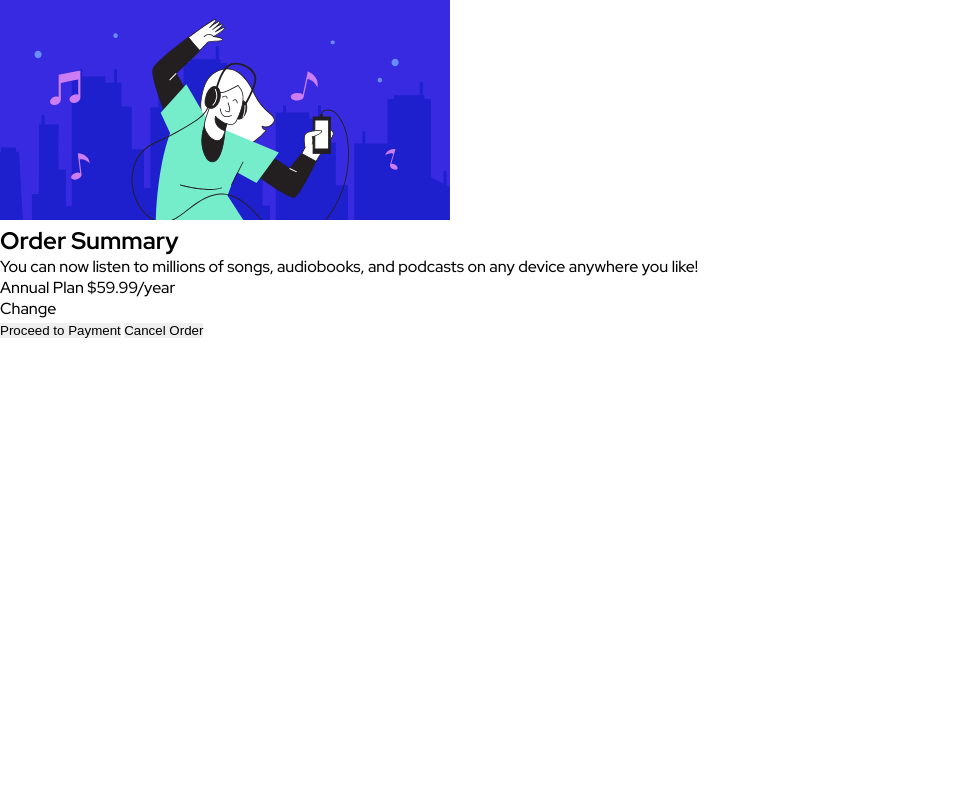
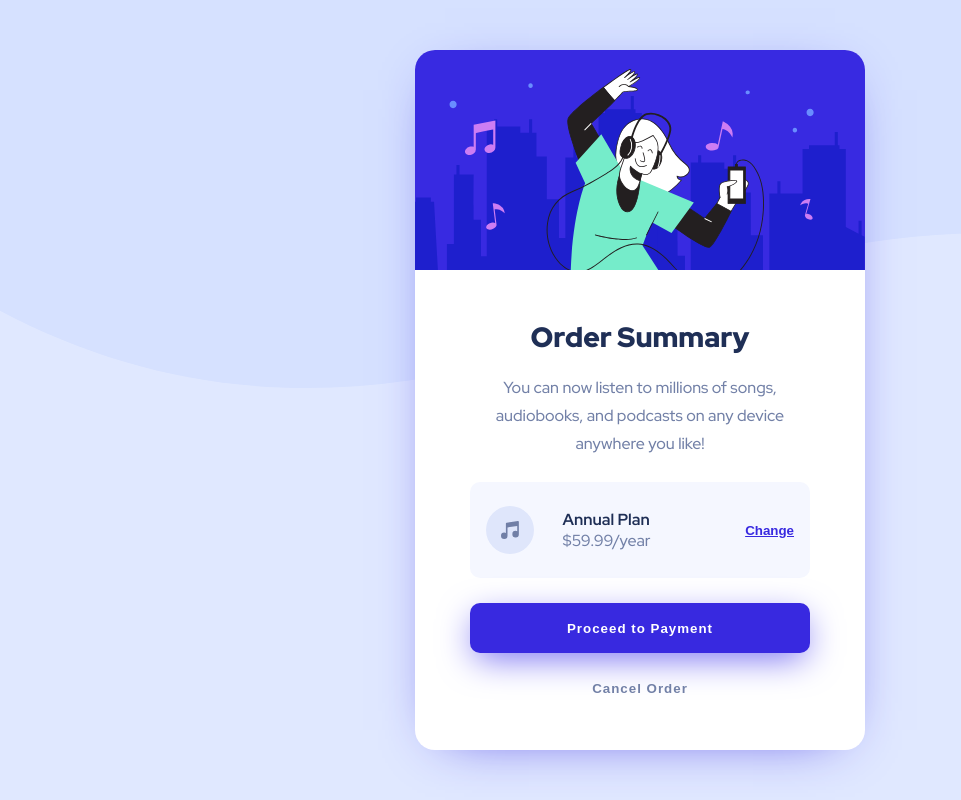
Before and after one commit to jfan-dev/order-summary-component-main, a plain HTML site: page index.html in a window 1280 px wide. Shown: the whole page, without its empty margins (0-961 px from the left). Drawn offline with Linux system fonts and the light colour scheme.

Commit message:
did all the project in a slipyslope

```diff
--- a/index.html
+++ b/index.html
@@ -16,15 +16,19 @@
   <main>
     <section class="card">
       <img src="images/illustration-hero.svg" alt="Picture of a girl vibing with music">
+
       <h1>Order Summary</h1>
       <p class="description">You can now listen to millions of songs, audiobooks, and podcasts on any
         device anywhere you like!
       </p>
       <article class="offer">
-        Annual Plan
-        $59.99/year
+        <img src="images/icon-music.svg" alt="">
+        <div class="plan_type">
+          <p class="bold">Annual Plan</p>
+          $59.99/year
+        </div>
+        <button class="change">Change</button>
       </article>
-      Change
       <article class="buttons">
         <button class="payment">Proceed to Payment</button>
         <button class="cancel">Cancel Order</button>
--- a/styles.css
+++ b/styles.css
@@ -9,7 +9,7 @@ box-sizing: border-box;
 }
 
 /* Color Pallet */
-:root{
+:root {
 
     /* ### Primary*/
 
@@ -24,4 +24,156 @@ box-sizing: border-box;
 
     /* FONT FAMILY */
     font-family: 'Red Hat Display', sans-serif;
+    color: var(--DESATURATEDBLUE);
 }
+
+body {
+    background-color: var(--PALEBLUE);
+        background-image: url("images/pattern-background-mobile.svg");
+        background-repeat: no-repeat;
+        background-size: cover;
+}
+
+.card {
+    border-radius: 20px;
+    height: 568px;
+    width: 327px;
+
+    left: 50%;
+    position: absolute;
+    top: 50%;
+    transform: translate(-50%, -50%);
+
+    background-color: white;
+
+    align-items: center;
+    display: flex;
+    flex-flow: column;
+}
+
+img {
+    border-radius: 20px 20px 0 0;
+    max-width: 100%;
+}
+
+h1 {
+    color: var(--DARKBLUE);
+    font-size: 23px;
+    font-weight: 900;
+    margin-bottom: 18px;
+    margin-top: 32px;
+}
+
+p.description {
+    color: var(--DESATURATEDBLUE);
+    line-height: 24px;
+    margin-bottom: 24px;
+    text-align: center;
+    width: 270px;
+
+}
+
+.offer {
+    align-items: center;
+    background-color: var(--VERYPALEBLUE);
+    border-radius: 10px;
+    display: flex;
+    height: 80px;
+    justify-content: space-between;
+    margin-bottom: 25px;
+    padding: 16px;
+    width: 280px;
+}
+
+
+.plan_type {
+    display: flex;
+    flex-flow: column;
+    transform: translateX(-15px);
+}
+
+.bold {
+    color: var(--DARKBLUE);
+    font-weight: 700;
+}
+
+button.change {
+    background: none;
+    color: var(--BRIGHTBLUE);
+    font-weight: 700;
+    text-decoration: underline;
+}
+
+.buttons {
+    display: flex;
+    flex-flow: column;
+}
+
+button.payment {
+    background-color: var(--BRIGHTBLUE);
+    border-radius: 10px;
+    box-shadow: 0 10px 35px -5px hsl(244, 84%, 69%);
+    color: white;
+    font-weight: 900;
+    height: 50px;
+    letter-spacing: 1px;
+    width: 280px;
+}
+
+button.cancel {
+    background-color: transparent;
+    color: var(--DESATURATEDBLUE);
+    font-weight: 900;
+    height: 70px;
+    justify-self: center;
+    letter-spacing: 1px;
+}
+
+
+@media screen and (min-width: 1080px) {
+    body {
+        background-color: var(--PALEBLUE);
+        background-image: url("images/pattern-background-desktop.svg");
+        background-repeat: no-repeat;
+        background-size: cover;
+    }
+
+    .card {
+        height: 700px;
+        width: 450px;
+        box-shadow: 0 10px 55px -30px var(--BRIGHTBLUE);
+    }
+
+
+    .offer {
+        width: 340px;
+        height: 96px;
+        margin-bottom: 25px;
+    }
+
+    .plan_type {
+        transform: translateX(-33px);
+    }
+
+    button.payment {
+        width: 340px;
+    }
+
+    button.cancel {
+        width: 340px;
+    }
+
+    h1 {
+        color: var(--DARKBLUE);
+        font-size: 28px;
+        font-weight: 900;
+        margin-bottom: 18px;
+        margin-top: 48px;
+    }
+
+    p.description {
+        line-height: 28px;
+        margin-bottom: 24px;
+        width: 340px;
+    }
+}
```
Also changed, not shown: 1 other file. Lines whose indentation alone changed are shown as unchanged.
